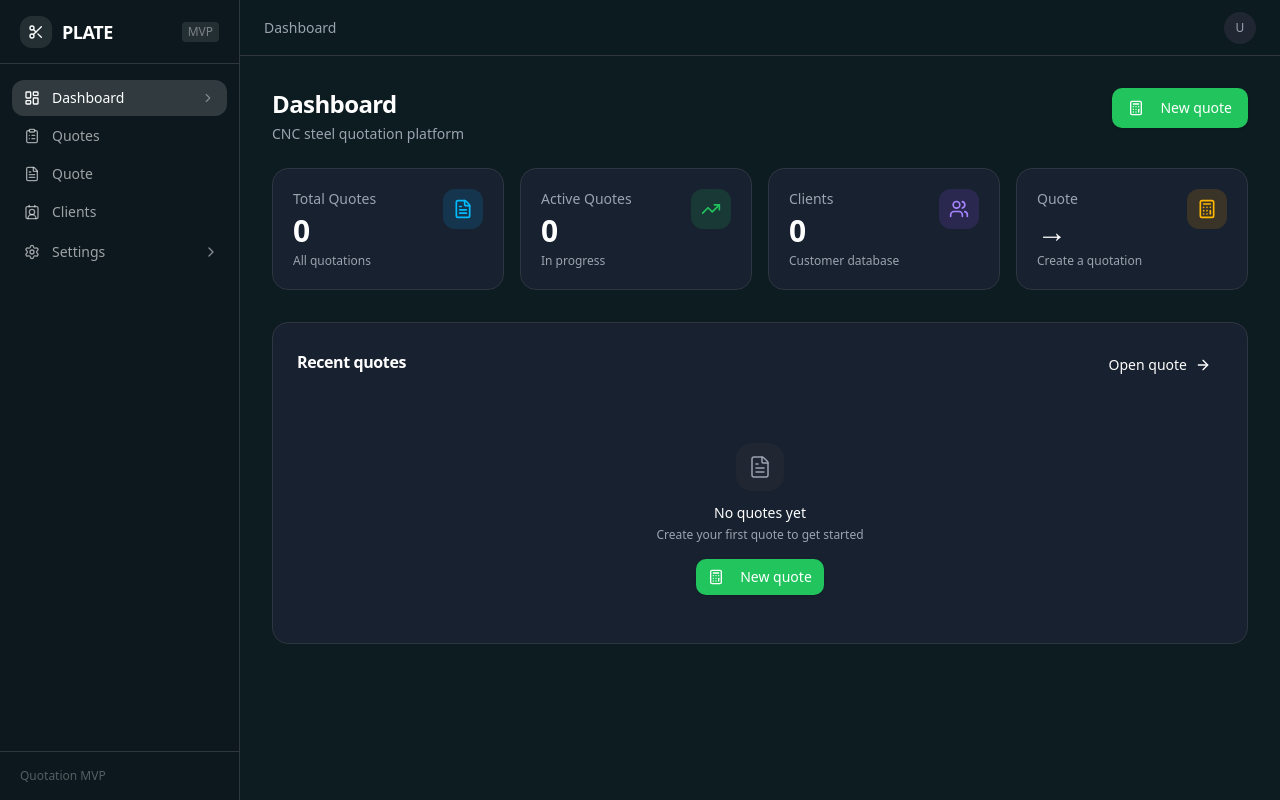
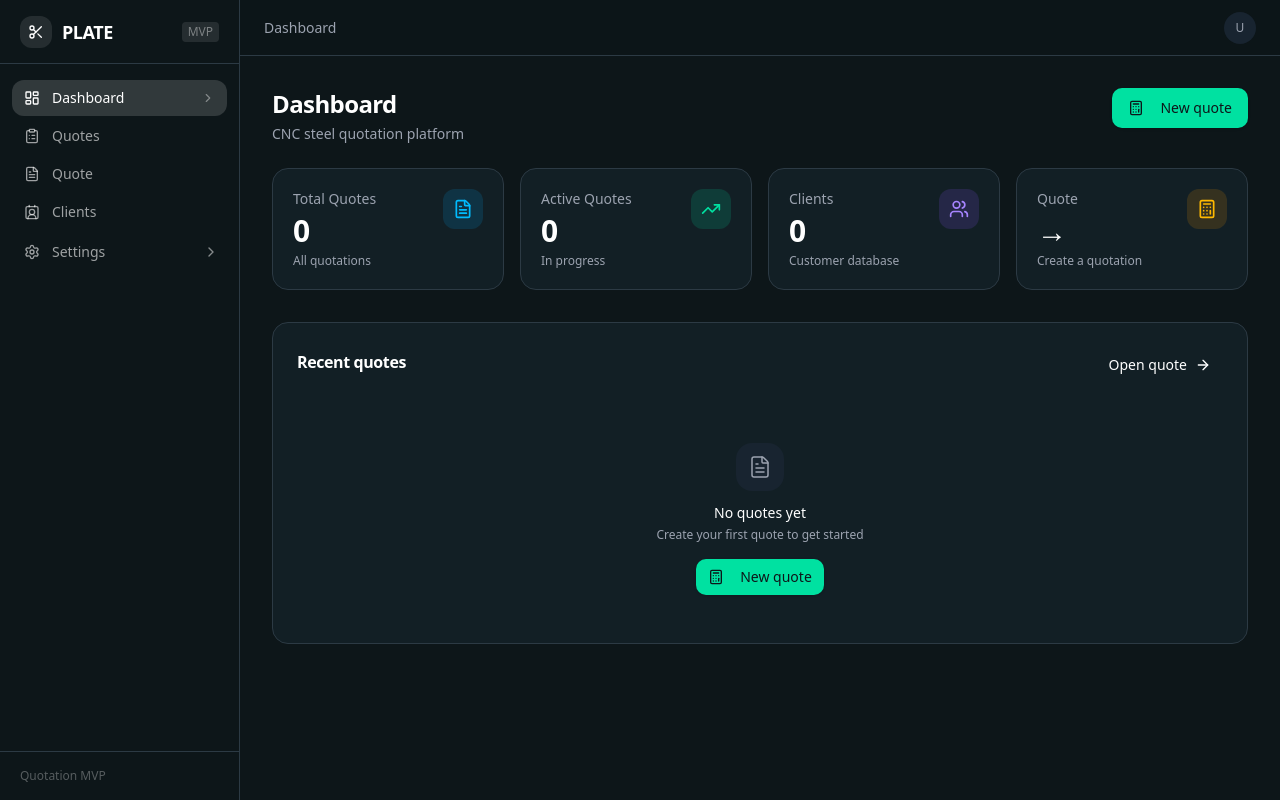
Before and after one commit to maorandios/Plates, a Next.js app: page / in a window 1280 px wide. Built offline with nearby package versions, Linux system fonts and the light colour scheme.

Commit message:
Theme: reference palette (#0D1619, #121F25, #182430, #00E19A)
- Map background, card, muted/input/popover, primary to hex values
- Primary button: dark foreground on mint CTA; hover ring matches hue 163
- Sidebar tokens aligned with backdrop and card surfaces

Made-with: Cursor

```diff
--- a/app/globals.css
+++ b/app/globals.css
@@ -30,49 +30,52 @@
   --radius-xl: calc(var(--radius) + 4px);
 }
 
-/* Industrial dark SaaS — steel / fabrication */
+/*
+ * Palette (reference — inventar-style industrial dark SaaS)
+ * #0D1619 — app backdrop / outer background
+ * #121F25 — main panels & cards
+ * #182430 — inner rows, inputs, nested surfaces
+ * #00E19A — primary actions (text on buttons: dark for contrast)
+ */
 :root {
-  /* #0B1F24 family — deep blue-green */
-  --background: 196 45% 9%;
+  --background: 196 31% 7.5%; /* #0D1619 */
   --foreground: 0 0% 100%;
 
-  /* Cards / panels — #111827–#1F2937 range */
-  --card: 217 33% 14%;
+  --card: 199 34% 10.8%; /* #121F25 */
   --card-foreground: 0 0% 100%;
 
-  --popover: 217 33% 13%;
+  --popover: 210 33% 14.1%; /* #182430 */
   --popover-foreground: 0 0% 100%;
 
-  /* Brand accent — #22C55E */
-  --primary: 142 71% 45%;
-  --primary-foreground: 0 0% 100%;
+  /* #00E19A — mint / emerald CTA */
+  --primary: 163 100% 44.1%;
+  --primary-foreground: 196 31% 7.5%; /* dark text on bright button */
 
-  --secondary: 217 25% 17%;
+  --secondary: 210 33% 14.1%; /* #182430 */
   --secondary-foreground: 0 0% 100%;
 
-  --muted: 217 22% 16%;
-  /* Secondary text ~#9CA3AF */
+  --muted: 210 33% 14.1%; /* #182430 */
+  /* ~#9CA3AF secondary text */
   --muted-foreground: 218 11% 65%;
 
-  --accent: 142 35% 18%;
+  --accent: 210 28% 18%;
   --accent-foreground: 0 0% 100%;
 
   --destructive: 0 72% 51%;
   --destructive-foreground: 0 0% 100%;
 
-  /* Subtle borders ~rgba(255,255,255,0.08) */
-  --border: 220 16% 22%;
-  --input: 217 28% 12%;
-  --ring: 142 71% 45%;
+  --border: 205 22% 22%;
+  --input: 210 33% 14.1%; /* #182430 */
+  --ring: 163 100% 44.1%;
 
   --radius: 0.75rem;
 
-  --sidebar-bg: 198 42% 8%;
+  --sidebar-bg: 196 31% 7.5%; /* align with #0D1619 */
   --sidebar-fg: 0 0% 100%;
-  --sidebar-accent: 217 30% 14%;
-  --sidebar-border: 220 16% 20%;
+  --sidebar-accent: 199 34% 10.8%; /* #121F25 */
+  --sidebar-border: 205 18% 18%;
 
-  --success: 142 71% 45%;
+  --success: 163 100% 44.1%;
   --warning: 38 92% 50%;
 }
 
--- a/components/ui/button.tsx
+++ b/components/ui/button.tsx
@@ -10,7 +10,7 @@ const buttonVariants = cva(
     variants: {
       variant: {
         default:
-          "bg-primary text-primary-foreground shadow-sm hover:bg-[hsl(142_71%_50%)] hover:shadow-[0_0_0_1px_hsl(142_71%_45%/0.35)]",
+          "bg-primary text-primary-foreground shadow-sm hover:bg-[hsl(163_100%_50%)] hover:shadow-[0_0_0_1px_hsl(163_100%_44%/0.4)]",
         destructive:
           "bg-destructive text-destructive-foreground hover:bg-destructive/90",
         outline:
```
